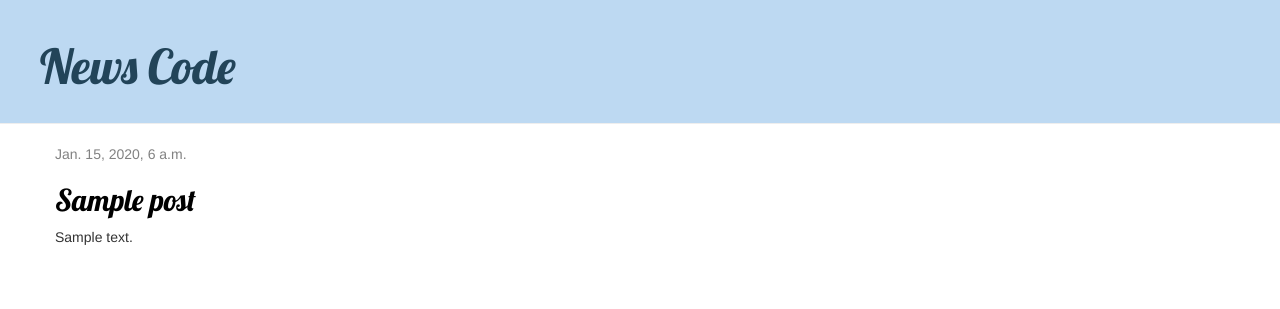
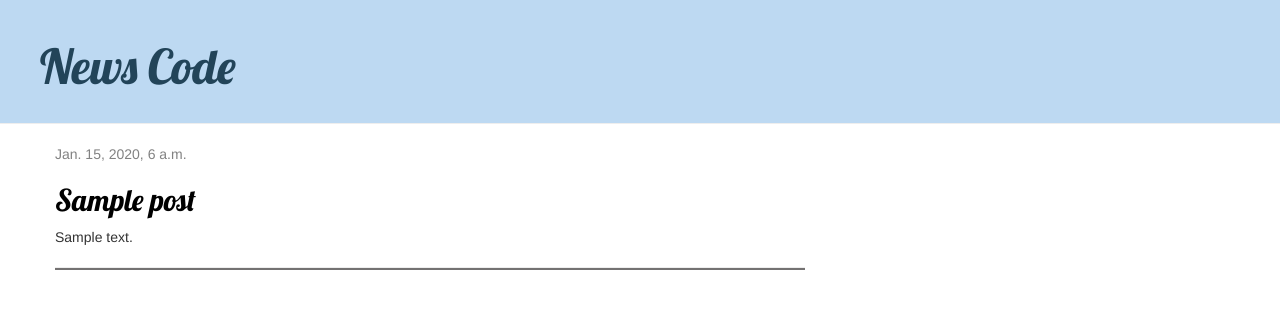
Before and after one commit to Fer-Bar/News-Code-Blog, a Django app: page / in a window 1280 px wide. Shown: the top 309 px of the page. Run offline with Django 3.2, Linux system fonts and the light colour scheme; tables that the repository leaves empty hold one stand-in row (values such as "Sample post"); some libraries are stand-ins or nearby versions.

Commit message:
Agregue una separación entre los posts

```diff
--- a/blog/templates/blog/base.html
+++ b/blog/templates/blog/base.html
@@ -10,6 +10,12 @@
         <link rel="stylesheet" href="//maxcdn.bootstrapcdn.com/bootstrap/3.2.0/css/bootstrap-theme.min.css">
         <link href='//fonts.googleapis.com/css?family=Lobster&subset=latin,latin-ext' rel='stylesheet' type='text/css'>
         <link rel="stylesheet" href="{% static 'css/blog.css' %}">
+        <style>
+            hr{
+                height: 2px;
+                background-color: rgb(116, 114, 114);
+            }
+        </style>
     </head>
     <body>
         <div class="page-header">
--- a/blog/templates/blog/post_list.html
+++ b/blog/templates/blog/post_list.html
@@ -8,6 +8,7 @@
             </div>
             <h2><a href="{% url 'post_detail' pk=post.pk %}">{{ post.title }}</a></h2>
             <p>{{ post.text|linebreaksbr }}</p>
+            <hr>
         </div>
     {% endfor %}
 {% endblock %}
```
